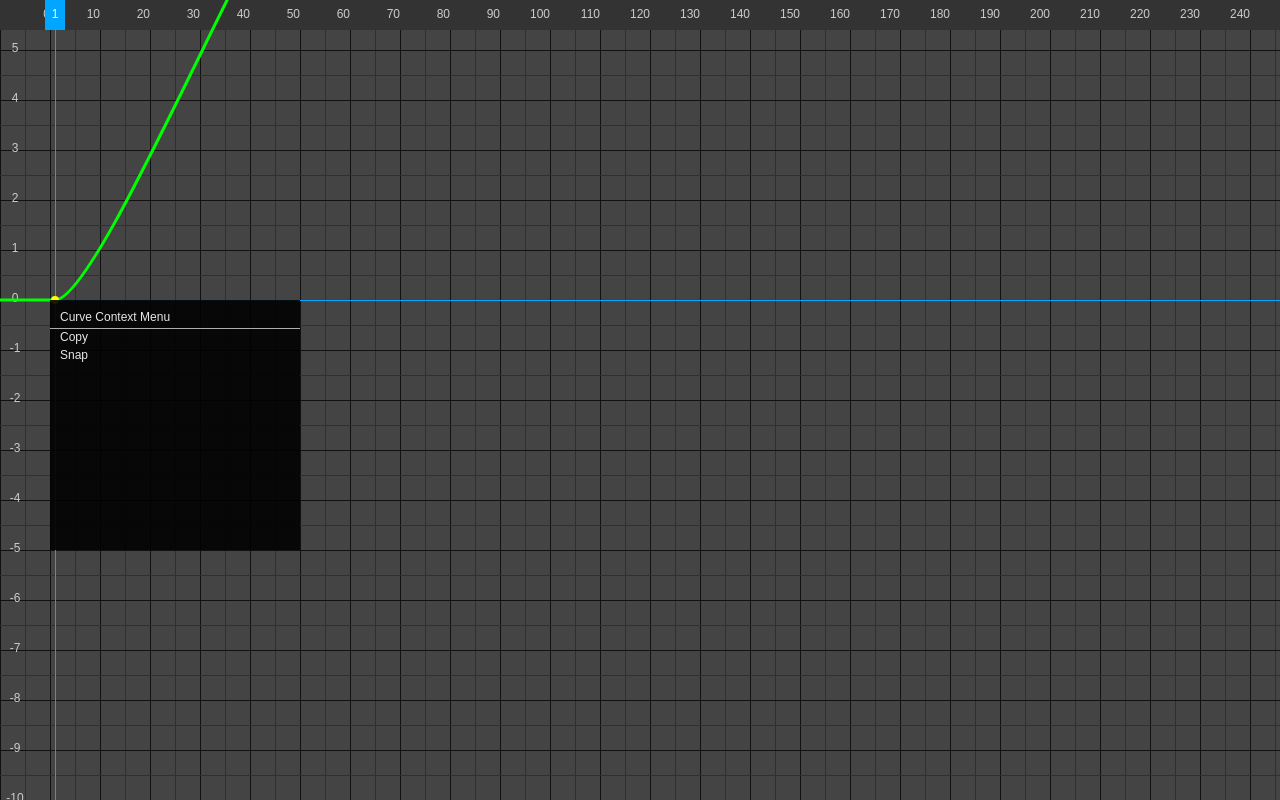
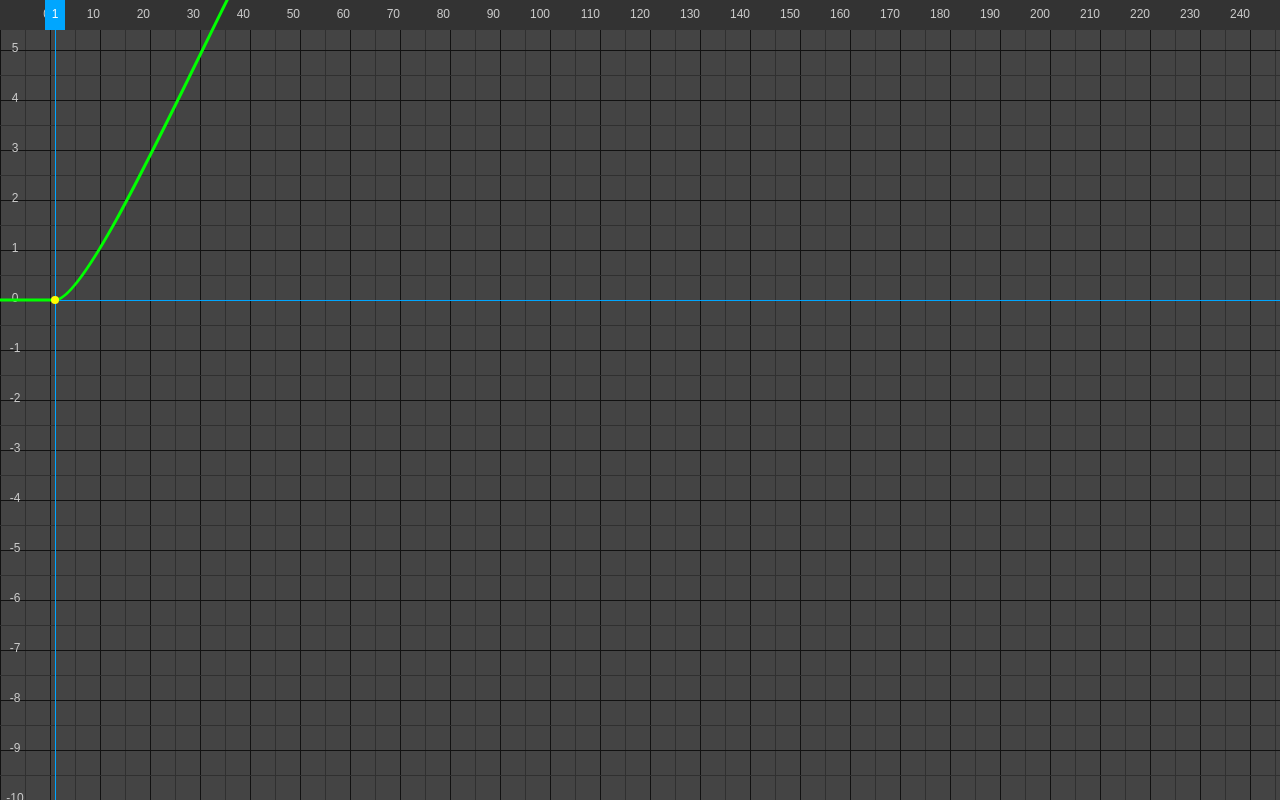
Before and after one commit to albert-wang/graph-editor, a Vue app: page / in a window 1280 px wide. Built offline with nearby package versions, Linux system fonts and the light colour scheme.

Commit message:
Menu improvements, selection refinement

```diff
--- a/src/components/graph/actions/mouse.ts
+++ b/src/components/graph/actions/mouse.ts
@@ -6,6 +6,12 @@ import { DragEvent } from "../directives/middle-drag";
 export default class MouseActions {
   public wheel(e: WheelEvent, state: State) {
     state.grid.zoom(-e.deltaY);
+  }
+
+  public move(e: MouseEvent, state: State) {
+    if (state.menu.visible) {
+      state.menu.setMousePosition(vec2(e.x, e.y));
+    }
   }
 
   public middleDrag(e: DragEvent, state: State) {
@@ -19,7 +25,11 @@ export default class MouseActions {
       grid.setGuidePoint(point);
     } else {
       if (e.isClick) {
-        state.selectedPoint = state.curves.trySelectPoint(point);
+        if (state.menu.visible) {
+          state.menu.click(e.mousePosition);
+        } else {
+          state.selectedPoint = state.curves.trySelectPoint(point);
+        }
       } else {
         if (state.selectedPoint && state.selectedPoint.curve) {
           state.curves.modifyPoint(state.selectedPoint, point);
@@ -30,7 +40,8 @@ export default class MouseActions {
 
   public rightDrag(e: DragEvent, state: State) {
     if (e.isClick) {
-      state.menu.position = state.grid.unproject(e.mousePosition);
+      state.menu.setPosition(e.mousePosition);
+      state.menu.show();
     }
   }
 }
--- a/src/components/graph/graph.ts
+++ b/src/components/graph/graph.ts
@@ -47,6 +47,10 @@ class Graph {
   // Input handling.
   public keyDown(e: KeyboardEvent) {}
 
+  public mouseMove(e: MouseEvent) {
+    this.mouse.move(e, this.state);
+  }
+
   public mouseWheel(e: WheelEvent) {
     this.mouse.wheel(e, this.state);
   }
--- a/src/components/graph/rendering/menu.ts
+++ b/src/components/graph/rendering/menu.ts
@@ -1,51 +1,120 @@
 import State from "../state";
-import { vec2 } from "../util/math";
+import { sub, vec2, Vec2, add } from "../util/math";
 
-import { MenuOptionType } from "../state/menu";
+import Menu, { MenuOptionType, MenuOption } from "../state/menu";
 
 export default class MenuRenderer {
+  private pointInBox(point: Vec2, upperLeft: Vec2, size: Vec2) {
+    const delta = sub(point, upperLeft);
+    delta.y = -delta.y;
+
+    return delta.x < size.x && delta.y < size.y && delta.x >= 0 && delta.y >= 0;
+  }
+
   public render(state: State) {
     const menu = state.menu;
     const ctx = state.ctx;
+    const path = menu.optionPath;
+
+    if (!menu.visible) {
+      return;
+    }
     ctx.save();
 
-    const position = state.grid.project(menu.position);
-    position.x = Math.round(position.x);
-    position.y = Math.round(position.y);
+    this.renderOptions(
+      ctx,
+      menu,
+      menu.mousePosition,
+      menu.position,
+      menu.size(menu.tree.options),
+      menu.tree.options,
+      path
+    );
 
-    const size = vec2(250, 250);
+    // Draw the background
+    // state.grid.project(state
 
+    // Draw the options
+    ctx.restore();
+  }
+
+  private renderOptions(
+    ctx: CanvasRenderingContext2D,
+    menu: Menu,
+    mouse: Vec2,
+    position: Vec2,
+    size: Vec2,
+    options: MenuOption[],
+    path: MenuOption[]
+  ) {
     ctx.fillStyle = "black";
     ctx.globalAlpha = 0.9;
-    ctx.fillRect(position.x, position.y, size.x, size.y);
+    ctx.fillRect(position.x, position.y, size.x, size.y + 6);
 
     ctx.fillStyle = "white";
     ctx.strokeStyle = "white";
     ctx.font = "12px arial";
     ctx.lineWidth = 0.75;
 
-    let offset = 18;
-    menu.tree.options.forEach(v => {
+    options.forEach(v => {
       switch (v.type) {
         case MenuOptionType.Default:
+          if (path.indexOf(v) !== -1) {
+            ctx.save();
+            ctx.fillStyle = "blue";
+            ctx.fillRect(
+              position.x,
+              position.y + v.computedOffset - 10,
+              size.x,
+              18
+            );
+            ctx.restore();
+
+            if (v.children.length) {
+              this.renderOptions(
+                ctx,
+                menu,
+                mouse,
+                add(position, vec2(size.x, v.computedOffset - 10)),
+                menu.size(v.children),
+                v.children,
+                path
+              );
+            }
+          }
+          ctx.fillText(
+            v.label,
+            position.x + 10,
+            position.y + v.computedOffset + 2
+          );
+
+          if (v.children.length) {
+            const metrics = ctx.measureText(">");
+            ctx.fillText(
+              ">",
+              position.x + size.x - metrics.width - 2,
+              position.y + v.computedOffset + 2
+            );
+          }
+
+          break;
         case MenuOptionType.Header:
-          ctx.fillText(v.label, position.x + 10, position.y + offset);
-          offset += 18;
+          ctx.fillText(
+            v.label,
+            position.x + 10,
+            position.y + v.computedOffset + 2
+          );
           break;
         case MenuOptionType.Spacer:
           ctx.beginPath();
-          offset -= 8;
-          ctx.moveTo(position.x, position.y + offset + 0.5);
-          ctx.lineTo(position.x + size.x, position.y + offset + 0.5);
+          ctx.moveTo(position.x, position.y + v.computedOffset - 9 + 0.5);
+          ctx.lineTo(
+            position.x + size.x,
+            position.y + v.computedOffset - 9 + 0.5
+          );
           ctx.stroke();
-          offset += 10;
           break;
       }
     });
-    // Draw the background
-    // state.grid.project(state
-
-    // Draw the options
-    ctx.restore();
   }
 }
--- a/src/components/graph/state/curves.ts
+++ b/src/components/graph/state/curves.ts
@@ -81,18 +81,34 @@ export default class Curves {
           result.handle = SelectedPointType.Point;
         }
 
-        if (squaredDistance(query, point.forwardHandle) < SELECTION_DISTANCE) {
+        if (this.parent.selectedPoint && this.parent.selectedPoint.point) {
+          // Can only select handles if the point they belong to is already selected.
+          const sp = this.parent.selectedPoint.point;
+          if (point !== sp) {
+            continue;
+          }
+
+          // Select the forward handle iff this is a beizer curve
+          if (
+            point.type === ControlPointType.Beizer &&
+            squaredDistance(query, point.forwardHandle) < SELECTION_DISTANCE
+          ) {
             result.curve = curve;
             result.point = point;
             result.handle = SelectedPointType.Forward;
           }
 
+          // Select the backwards handle iff the previous path was a beizer
+          const previous = j > 0 ? curve.controlPoints[j - 1] : null;
           if (
+            previous &&
+            previous.type === ControlPointType.Beizer &&
             squaredDistance(query, point.backwardsHandle) < SELECTION_DISTANCE
           ) {
             result.curve = curve;
             result.point = point;
             result.handle = SelectedPointType.Backward;
+          }
         }
       }
     }
--- a/src/components/graph/state/menu.ts
+++ b/src/components/graph/state/menu.ts
@@ -1,4 +1,4 @@
-import { Vec2, vec2 } from "@/components/graph/util/math";
+import { Vec2, vec2, sub, add } from "@/components/graph/util/math";
 
 export enum MenuOptionType {
   Default = 0,
@@ -12,6 +12,7 @@ export interface MenuOption {
   action: string;
 
   children: MenuOption[];
+  computedOffset: number;
 }
 
 export interface OptionTree {
@@ -19,18 +20,36 @@ export interface OptionTree {
 }
 
 export default class Menu {
+  // pixel coordinates
   position: Vec2;
+  mousePosition: Vec2;
+
   tree: OptionTree;
   visible: boolean;
 
+  optionPath: MenuOption[];
+
+  private simpleOption(label: string, action: string): MenuOption {
+    return {
+      type: MenuOptionType.Default,
+      label: label,
+      action: action,
+      children: [],
+      computedOffset: 0
+    };
+  }
+
   constructor() {
     this.position = vec2(0, 0);
+    this.mousePosition = vec2(0, 0);
+    this.optionPath = [];
 
     const spacer = {
       type: MenuOptionType.Spacer,
       label: "",
       action: "",
-      children: []
+      children: [],
+      computedOffset: 0
     };
 
     this.tree = {
@@ -39,25 +58,41 @@ export default class Menu {
           type: MenuOptionType.Header,
           label: "Curve Context Menu",
           action: "",
-          children: []
+          children: [],
+          computedOffset: 0
         },
         spacer,
         {
           type: MenuOptionType.Default,
           label: "Copy",
           action: "copy-point",
-          children: []
+          children: [],
+          computedOffset: 0
         },
         {
           type: MenuOptionType.Default,
           label: "Snap",
           action: "",
-          children: []
+          children: [
+            this.simpleOption("To selected frame", "snap-frame"),
+            this.simpleOption("Value to guide", "snap-value-guide")
+          ],
+          computedOffset: 0
         }
       ]
     };
 
+    this.computeOffsetForOptions(this.tree.options);
     this.visible = false;
+  }
+
+  public size(options: MenuOption[]): Vec2 {
+    let height = 0;
+    options.forEach((v: MenuOption) => {
+      height += this.offsetOf(v);
+    });
+
+    return vec2(150, height);
   }
 
   public setOptionTree(options: OptionTree) {
@@ -71,4 +106,221 @@ export default class Menu {
   public hide() {
     this.visible = false;
   }
+
+  public click(v: Vec2) {
+    if (this.visible) {
+      this.mousePosition = v;
+      this.optionPath = this.optionPathUnderMouse();
+
+      if (this.optionPath.length) {
+        const selected = this.optionPath[this.optionPath.length - 1];
+
+        if (
+          // Root selection.
+          // Selected option has no children, so this is a valid selection
+          (this.optionPath.length == 1 &&
+            this.optionPath[0] == selected &&
+            this.optionPath[0].children.length == 0) ||
+          // Child selection.
+          this.optionPath.length == 2
+        ) {
+          console.log("DISPATCH MENU ACTION: ", selected.action);
+          this.hide();
+          return;
+        }
+      }
+    }
+  }
+
+  public setMousePosition(v: Vec2) {
+    this.mousePosition = v;
+
+    if (!this.visible) {
+      this.optionPath = [];
+      return;
+    }
+
+    this.optionPath = this.optionPathUnderMouse();
+
+    if (this.optionPath.length === 0) {
+      if (
+        !this.pointInBox(
+          this.mousePosition,
+          add(this.position, vec2(-40, -40)),
+          add(this.size(this.tree.options), vec2(80, 150))
+        )
+      ) {
+        this.hide();
+      }
+    }
+  }
+
+  public setPosition(v: Vec2) {
+    this.position = v;
+  }
+
+  private pointInBox(point: Vec2, upperLeft: Vec2, size: Vec2) {
+    const delta = sub(point, upperLeft);
+
+    return delta.x < size.x && delta.y < size.y && delta.x >= 0 && delta.y >= 0;
+  }
+
+  // See realtime collision detection
+  private baycentric(point: Vec2, triangle: Vec2[]): number[] {
+    const dot = (a: Vec2, b: Vec2) => {
+      return a.x * b.x + a.y * b.y;
+    };
+
+    const v0 = sub(triangle[1], triangle[0]);
+    const v1 = sub(triangle[2], triangle[0]);
+    const v2 = sub(point, triangle[0]);
+
+    const d00 = dot(v0, v0);
+    const d01 = dot(v0, v1);
+    const d11 = dot(v1, v1);
+    const d20 = dot(v2, v0);
+    const d21 = dot(v2, v1);
+
+    const denom = d00 * d11 - d01 * d01;
+
+    const v = (d11 * d20 - d01 * d21) / denom;
+    const w = (d00 * d21 - d01 * d20) / denom;
+    const u = 1.0 - v - w;
+    return [u, v, w];
+  }
+
+  private pointInTriangle(point: Vec2, triangle: Vec2[]) {
+    const b = this.baycentric(point, triangle);
+    return b[0] >= 0 && b[1] >= 0 && b[2] >= 0;
+  }
+
+  private optionPathUnderMouse(): MenuOption[] {
+    const size = this.size(this.tree.options);
+    const result: MenuOption[] = [];
+
+    // again, assumption is that there are only two levels of menu
+    // If the submenu is expanded, then as long as the mouse is within
+    // a fairly large area of the menu, don't change the root node of the option path.
+    if (this.optionPath.length && this.optionPath[0].children.length) {
+      const root = this.optionPath[0];
+      const childSize = this.size(root.children);
+
+      const inRootOption = this.pointInBox(
+        this.mousePosition,
+        vec2(this.position.x, this.position.y + root.computedOffset),
+        vec2(size.x, this.offsetOf(root))
+      );
+
+      const inChildMenu = this.pointInBox(
+        this.mousePosition,
+        add(this.position, vec2(size.x, root.computedOffset - 10)),
+        childSize
+      );
+
+      const upperLeft = vec2(
+        this.position.x,
+        this.position.y + root.computedOffset - 10
+      );
+
+      const inUpperBufferTriangle = this.pointInTriangle(this.mousePosition, [
+        upperLeft,
+        add(upperLeft, vec2(size.x, 0)),
+        add(upperLeft, vec2(size.x, -15))
+      ]);
+
+      const lowerLeft = add(upperLeft, vec2(0, this.offsetOf(root)));
+      const inLowerBufferTriangle = this.pointInTriangle(this.mousePosition, [
+        lowerLeft,
+        add(lowerLeft, vec2(size.x, childSize.y)),
+        add(lowerLeft, vec2(size.x, 0))
+      ]);
+
+      const inChildBuffer = this.pointInBox(
+        this.mousePosition,
+        add(this.position, vec2(size.x - 15, root.computedOffset - 35)),
+        add(childSize, vec2(30, 50))
+      );
+
+      if (
+        inRootOption ||
+        inChildMenu ||
+        inUpperBufferTriangle ||
+        inLowerBufferTriangle ||
+        inChildBuffer
+      ) {
+        if (inChildMenu) {
+          root.children.forEach(c => {
+            if (
+              this.pointInBox(
+                this.mousePosition,
+                add(upperLeft, vec2(size.x, c.computedOffset - 10)),
+                vec2(childSize.x, this.offsetOf(c))
+              )
+            ) {
+              result.push(root);
+              result.push(c);
+            }
+          });
+
+          return result;
+        } else {
+          return [root];
+        }
+      }
+    }
+
+    this.tree.options.forEach(v => {
+      const upperLeft = vec2(
+        this.position.x,
+        this.position.y + v.computedOffset - 10
+      );
+      if (
+        this.pointInBox(
+          this.mousePosition,
+          upperLeft,
+          vec2(size.x, this.offsetOf(v))
+        )
+      ) {
+        result.push(v);
+      }
+
+      // assume only one levelc
+      const childSize = this.size(v.children);
+      v.children.forEach(c => {
+        if (
+          this.pointInBox(
+            this.mousePosition,
+            add(upperLeft, vec2(size.x, c.computedOffset - 10)),
+            vec2(childSize.x, this.offsetOf(c))
+          )
+        ) {
+          result.push(v);
+          result.push(c);
+        }
+      });
+    });
+
+    return result;
+  }
+
+  private offsetOf(option: MenuOption): number {
+    switch (option.type) {
+      case MenuOptionType.Spacer:
+        return 2;
+    }
+
+    return 20;
+  }
+
+  private computeOffsetForOptions(options: MenuOption[]) {
+    let height = 12;
+    options.forEach(v => {
+      v.computedOffset = height;
+      height += this.offsetOf(v);
+
+      if (v.children.length) {
+        this.computeOffsetForOptions(v.children);
+      }
+    });
+  }
 }
```
Also changed, not shown: src/App.vue (+9 -0 lines). Lines whose indentation alone changed are shown as unchanged.
